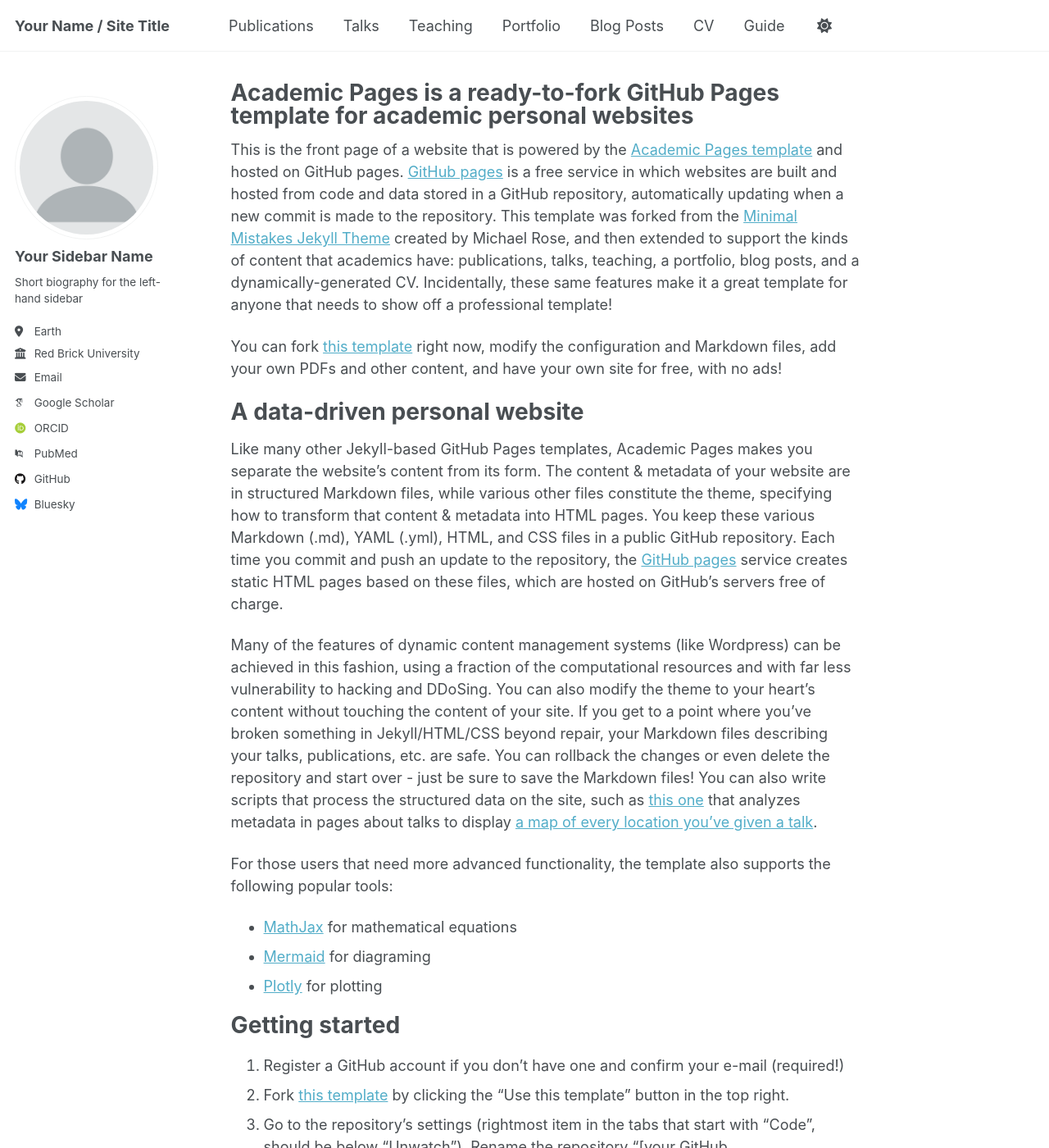
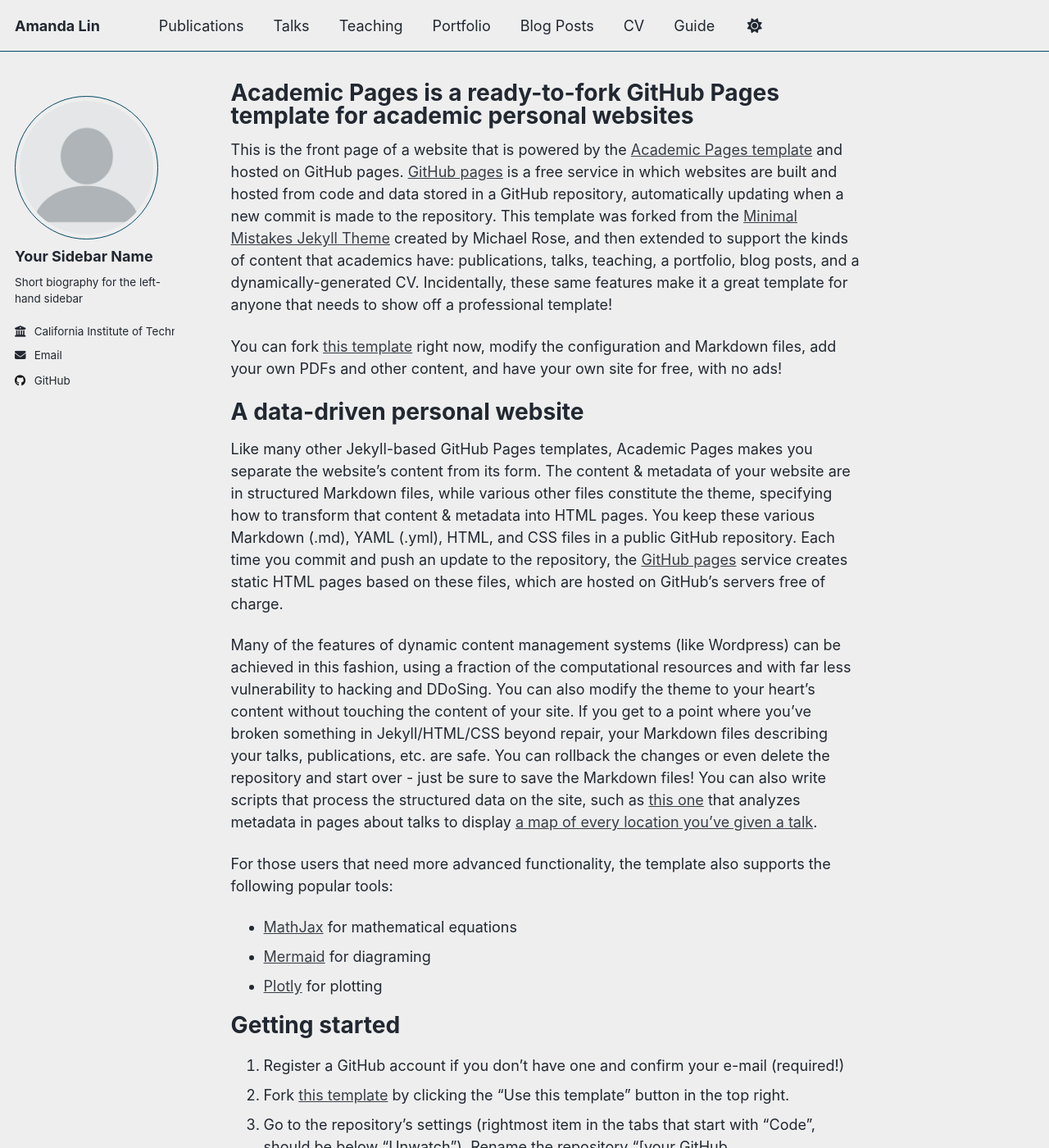
Before and after one commit to amandaylin/amandaylin.github.io, a Jekyll site: the page built from _pages/about.md, in a window 1280 px wide and 1400 px high. Shown: the whole window at 82% size. Built offline with Jekyll 4.4.1, drawn with Linux system fonts in a browser that asks for light colours; some web fonts are replaced; a script that is not in the unit is left out.

Commit message:
Update _config.yml

```diff
--- a/_config.yml
+++ b/_config.yml
@@ -8,8 +8,8 @@
 
 # Basic Site Settings
 locale                   : "en-US"
-site_theme               : "default" # Currently available options are "default", "air"
-title                    : "Your Name / Site Title"
+site_theme               : "air" # Currently available options are "default", "air"
+title                    : "Amanda Lin"
 title_separator          : "-"
 name                     : &name "Your Name"
 description              : &description "personal description"
@@ -26,20 +26,20 @@ author:
   name             : "Your Sidebar Name"
   pronouns         : # example: "she/her"
   bio              : "Short biography for the left-hand sidebar"
-  location         : "Earth"
-  employer         : "Red Brick University"
+  location         : #"Earth"
+  employer         : "California Institute of Technology"
   uri              : # URL
-  email            : "none@example.org"
+  email            : "2amandalin@gmail.com"
 
   # Academic websites
   academia         : # URL
   arxiv            : # URL - Update with the correct link to your profile
-  googlescholar    : "https://scholar.google.com/citations?user=PS_CX0AAAAAJ"
+  googlescholar    : #"https://scholar.google.com/citations?user=PS_CX0AAAAAJ"
   inspire-hep      : # URL
   impactstory      : # URL
-  orcid            : "http://orcid.org/yourorcidurl"
+  orcid            : #"http://orcid.org/yourorcidurl"
   semantic         : # URL
-  pubmed           : "https://www.ncbi.nlm.nih.gov/pubmed/?term=john+snow"
+  pubmed           : #"https://www.ncbi.nlm.nih.gov/pubmed/?term=john+snow"
   researchgate     : # URL
   scopus           : # URL
 
@@ -47,13 +47,13 @@ author:
   bitbucket        : # Username - Update with your username on the site
   codepen          : # Username
   dribbble         : # Username
-  github           : "academicpages"
+  github           : "amandaylin"
   kaggle           : # Username
   stackoverflow    : # User number or user number and name (i.e., use "1" or "1/jeff-atwood")
 
   # Social media
   artstation       : # Username
-  bluesky          : "bsky.app" # Replace this with you Bluesky username
+  bluesky          : #"bsky.app" # Replace this with you Bluesky username
   facebook         : # Username
   flickr           : # Username
   foursquare       : # Username
```
